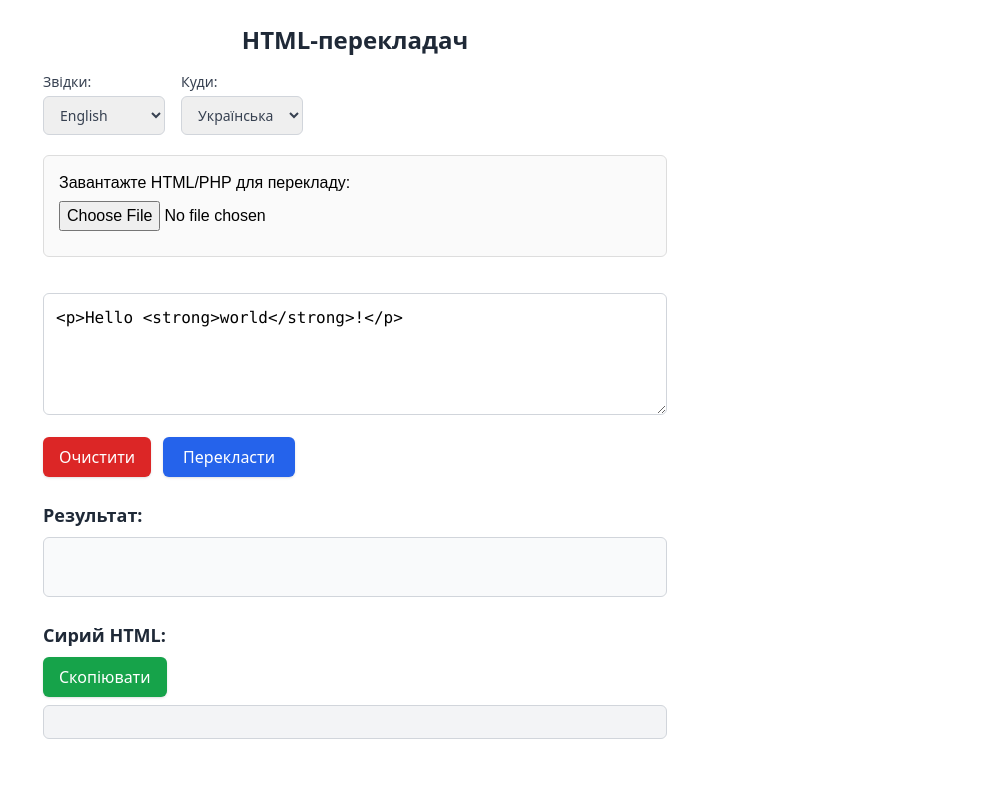
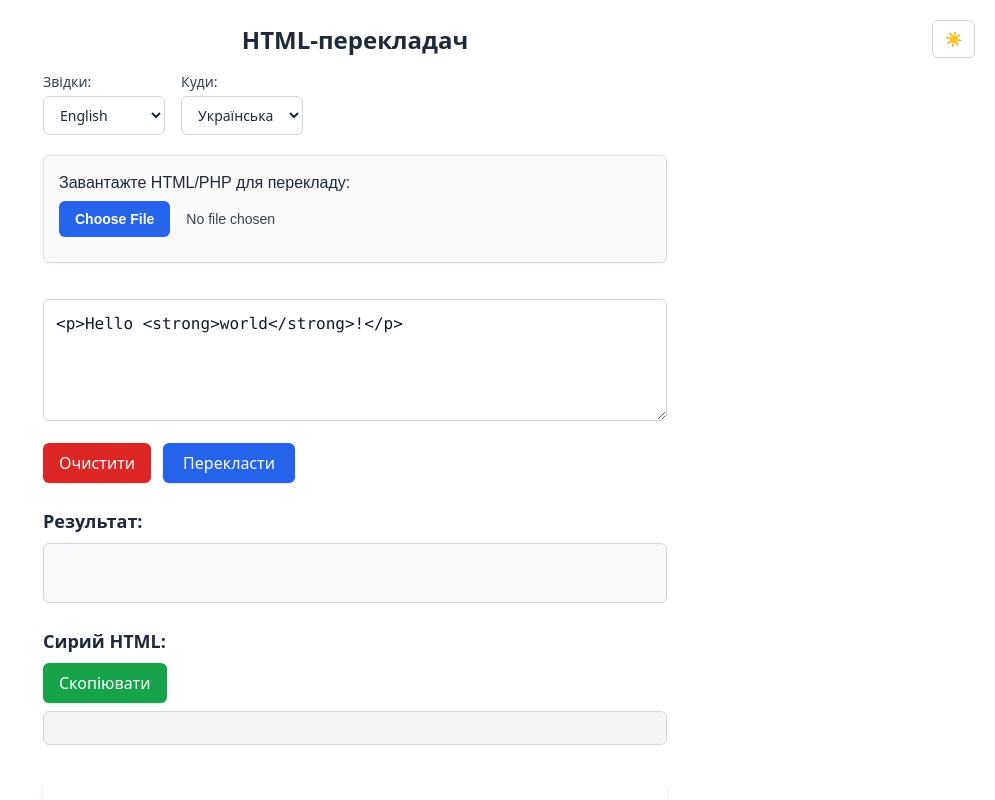
Before and after one commit to Igor9779/html-translator, a React (Create React App) app: page / in a window 1280 px wide. Shown: the top 800 px of the page, without its empty margins (285-1280 px from the left). Built offline with nearby package versions, Linux system fonts and the light colour scheme.

Commit message:
adding dark theme

```diff
--- a/public/index.html
+++ b/public/index.html
@@ -40,5 +40,16 @@
       To begin the development, run `npm start` or `yarn start`.
       To create a production bundle, use `npm run build` or `yarn build`.
     -->
+    <script>
+      (function () {
+        const ls = localStorage.getItem("theme");
+        const prefersDark = window.matchMedia(
+          "(prefers-color-scheme: dark)"
+        ).matches;
+        if (ls === "dark" || (!ls && prefersDark)) {
+          document.documentElement.classList.add("dark");
+        }
+      })();
+    </script>
   </body>
 </html>
--- a/src/App.js
+++ b/src/App.js
@@ -3,6 +3,7 @@ import axios from "axios";
 import LanguageSelector from "./LanguageSelector";
 import FileTranslator from "./FileTranslator";
 import ImageZipCompressor from "./ImageZipCompressor";
+import ThemeToggle from "./ThemeToggle";
 
 async function translateTextGoogle(text, source = "en", target = "uk") {
   if (!text.trim()) return text;
@@ -80,11 +81,18 @@ export default function App() {
       <style>{`
       @keyframes spin { to { transform: rotate(360deg); } }
     `}</style>
-
-      <div className="max-w-2xl mx-auto p-6 font-sans">
-        <h2 className="text-2xl font-bold text-gray-800 mb-4 text-center">
+      <div
+        className="min-h-screen font-sans transition-colors
+                bg-white text-gray-900
+                dark:bg-gray-900 dark:text-gray-100"
+      >
+        <div className="max-w-2xl mx-auto p-6 font-sans dark:bg-gray-900 dark:text-gray-100 transition-colors">
+          <h2 className="text-2xl font-bold text-gray-800 dark:text-gray-100 mb-4 text-center">
             HTML-перекладач
           </h2>
+          <div className="ml-4">
+            <ThemeToggle />
+          </div>
 
           <LanguageSelector
             sourceLang={sourceLang}
@@ -98,7 +106,7 @@ export default function App() {
 
           <textarea
             rows={4}
-          className="w-full mt-4 p-3 border border-gray-300 rounded-md font-mono focus:outline-none focus:ring-2 focus:ring-blue-500 transition"
+            className="w-full mt-4 p-3 border border-gray-300 dark:border-gray-700 rounded-md font-mono focus:outline-none focus:ring-2 focus:ring-blue-500 transition dark:bg-gray-800 dark:text-gray-100"
             value={inputHtml}
             onChange={(e) => setInputHtml(e.target.value)}
             placeholder="Вставте сюди HTML..."
@@ -117,8 +125,8 @@ export default function App() {
               className={`px-5 py-2 rounded-md shadow text-white transition
             ${
               loading
-                ? "bg-blue-300 cursor-not-allowed"
-                : "bg-blue-600 hover:bg-blue-700"
+                ? "bg-blue-300 cursor-not-allowed dark:bg-blue-400"
+                : "bg-blue-600 hover:bg-blue-700 dark:bg-blue-500 dark:hover:bg-blue-600"
             }
           `}
             >
@@ -127,39 +135,43 @@ export default function App() {
           </div>
 
           {loading && (
-          <div className="fixed inset-0 bg-white/70 flex items-center justify-center z-50">
-            <div className="w-16 h-16 border-8 border-gray-200 border-t-blue-600 rounded-full animate-spin"></div>
+            <div className="fixed inset-0 bg-white/70 dark:bg-black/70 flex items-center justify-center z-50">
+              <div className="w-16 h-16 border-8 border-gray-200 dark:border-gray-600 border-t-blue-600 rounded-full animate-spin"></div>
             </div>
           )}
 
-        <h3 className="text-lg font-semibold mt-6 mb-2 text-gray-800">
+          <h3 className="text-lg font-semibold mt-6 mb-2 text-gray-800 dark:text-gray-100">
             Результат:
           </h3>
           <div
-          className="border border-gray-300 rounded-md p-4 bg-gray-50 min-h-[60px]"
+            className="border border-gray-300 dark:border-gray-700 rounded-md p-4 bg-gray-50 dark:bg-gray-800 min-h-[60px]"
             dangerouslySetInnerHTML={{ __html: translatedHtml }}
           />
 
-        <h3 className="text-lg font-semibold mt-6 mb-2 text-gray-800">
+          <h3 className="text-lg font-semibold mt-6 mb-2 text-gray-800 dark:text-gray-100">
             Сирий HTML:
           </h3>
           <div className="flex items-center gap-2 mb-2">
             <button
               onClick={handleCopy}
-            className="px-4 py-2 bg-green-600 text-white rounded-md shadow hover:bg-green-700 transition"
+              className="px-4 py-2 bg-green-600 text-white rounded-md shadow hover:bg-green-700 transition dark:bg-green-500 dark:hover:bg-green-600"
             >
               Скопіювати
             </button>
             {copied && (
-            <span className="text-green-600 font-semibold">Скопійовано!</span>
+              <span className="text-green-600 dark:text-green-400 font-semibold">
+                Скопійовано!
+              </span>
             )}
           </div>
 
-        <pre className="border border-gray-300 rounded-md bg-gray-100 p-4 whitespace-pre-wrap font-mono text-sm">
+          <pre className="border border-gray-300 dark:border-gray-700 rounded-md bg-gray-100 dark:bg-gray-800 p-4 whitespace-pre-wrap font-mono text-sm text-gray-800 dark:text-gray-100">
             {translatedHtml}
           </pre>
+
           <div className="mt-8">
             <ImageZipCompressor />
+          </div>
         </div>
       </div>
     </>
--- a/src/FileTranslator.js
+++ b/src/FileTranslator.js
@@ -67,17 +67,30 @@ export default function FileTranslator({ sourceLang, targetLang }) {
   };
 
   return (
-    <div className="file-translator">
-      <label className="ft-label">
+    <div
+      className="file-translator p-4 border border-gray-300 rounded-md shadow-sm
+                  bg-gray-50 dark:bg-gray-800 dark:border-gray-600 transition"
+    >
+      <label className="ft-label block mb-2 font-medium text-gray-800 dark:text-gray-200">
         Завантажте HTML/PHP для перекладу:
         <input
           type="file"
           accept=".html,.php"
           onChange={handleFile}
-          className="ft-input"
+          className="ft-input mt-2 block w-full text-sm text-gray-700 dark:text-gray-300
+                   file:mr-4 file:py-2 file:px-4 file:rounded-md
+                   file:border-0 file:text-sm file:font-semibold
+                   file:bg-blue-600 file:text-white
+                   hover:file:bg-blue-700 dark:file:bg-blue-500 dark:hover:file:bg-blue-600
+                   cursor-pointer"
         />
       </label>
-      {loading && <div className="ft-loader">Перекладаємо файл…</div>}
+
+      {loading && (
+        <div className="ft-loader mt-3 text-blue-600 dark:text-blue-400 font-semibold animate-pulse">
+          Перекладаємо файл…
+        </div>
+      )}
     </div>
   );
 }
--- a/src/LanguageSelector.js
+++ b/src/LanguageSelector.js
@@ -13,12 +13,16 @@ export default function LanguageSelector({
 }) {
   return (
     <div className="flex gap-4 mb-3">
-      <label className="flex flex-col text-sm font-medium text-gray-700">
+      {/* Звідки */}
+      <label className="flex flex-col text-sm font-medium text-gray-700 dark:text-gray-200">
         Звідки:
         <select
           value={sourceLang}
           onChange={(e) => onSourceChange(e.target.value)}
-          className="mt-1 border border-gray-300 rounded-md px-3 py-2 cursor-pointer focus:outline-none focus:ring-2 focus:ring-blue-500 focus:border-blue-500"
+          className="mt-1 border border-gray-300 dark:border-gray-600 rounded-md px-3 py-2 cursor-pointer
+                   bg-white dark:bg-gray-800 text-gray-800 dark:text-gray-200
+                   focus:outline-none focus:ring-2 focus:ring-blue-500 focus:border-blue-500
+                   transition duration-200"
         >
           {languages.map((lang) => (
             <option key={lang.code} value={lang.code}>
@@ -28,12 +32,16 @@ export default function LanguageSelector({
         </select>
       </label>
 
-      <label className="flex flex-col text-sm font-medium text-gray-700">
+      {/* Куди */}
+      <label className="flex flex-col text-sm font-medium text-gray-700 dark:text-gray-200">
         Куди:
         <select
           value={targetLang}
           onChange={(e) => onTargetChange(e.target.value)}
-          className="mt-1 border border-gray-300 rounded-md px-3 py-2 cursor-pointer focus:outline-none focus:ring-2 focus:ring-blue-500 focus:border-blue-500"
+          className="mt-1 border border-gray-300 dark:border-gray-600 rounded-md px-3 py-2 cursor-pointer
+                   bg-white dark:bg-gray-800 text-gray-800 dark:text-gray-200
+                   focus:outline-none focus:ring-2 focus:ring-blue-500 focus:border-blue-500
+                   transition duration-200"
         >
           {languages.map((lang) => (
             <option key={lang.code} value={lang.code}>
--- /dev/null
+++ b/src/ThemeToggle.js
@@ -0,0 +1,31 @@
+import useTheme from "./hooks/useTheme";
+
+export default function ThemeToggle() {
+  const { theme, toggle } = useTheme();
+
+  return (
+    <div className="fixed top-2 right-2 sm:top-3 sm:right-3 md:top-5 md:right-5 z-50 print:hidden">
+      <button
+        onClick={toggle}
+        aria-label="Toggle theme"
+        className="inline-flex items-center gap-1 sm:gap-2 px-2 py-1 sm:px-3 sm:py-2
+                   rounded-md border border-gray-300 dark:border-gray-600
+                   bg-white text-gray-800 dark:bg-gray-800 dark:text-gray-100
+                   hover:bg-gray-50 dark:hover:bg-gray-700 transition shadow-sm
+                   focus:outline-none focus:ring-2 focus:ring-blue-500 text-xs sm:text-sm"
+      >
+        {theme === "dark" ? (
+          <>
+            <span>🌙</span>
+            <span className="hidden xs:inline">Dark</span>
+          </>
+        ) : (
+          <>
+            <span>☀️</span>
+            <span className="hidden xs:inline">Light</span>
+          </>
+        )}
+      </button>
+    </div>
+  );
+}
--- /dev/null
+++ b/src/hooks/useTheme.js
@@ -0,0 +1,34 @@
+import { useEffect, useState } from "react";
+
+export default function useTheme() {
+  const getInitial = () => {
+    const ls = localStorage.getItem("theme");
+    if (ls) return ls; // 'light' | 'dark'
+    return window.matchMedia("(prefers-color-scheme: dark)").matches
+      ? "dark"
+      : "light";
+  };
+
+  const [theme, setTheme] = useState(getInitial);
+
+  useEffect(() => {
+    const root = document.documentElement.classList;
+    if (theme === "dark") root.add("dark");
+    else root.remove("dark");
+    localStorage.setItem("theme", theme);
+  }, [theme]);
+
+  // оновлюємося при зміні системної теми, якщо користувач не задав свою (необов'язково)
+  useEffect(() => {
+    const media = window.matchMedia("(prefers-color-scheme: dark)");
+    const handler = () => {
+      const ls = localStorage.getItem("theme");
+      if (!ls) setTheme(media.matches ? "dark" : "light");
+    };
+    media.addEventListener?.("change", handler);
+    return () => media.removeEventListener?.("change", handler);
+  }, []);
+
+  const toggle = () => setTheme((prev) => (prev === "dark" ? "light" : "dark"));
+  return { theme, toggle, setTheme };
+}
--- a/tailwind.config.js
+++ b/tailwind.config.js
@@ -1,5 +1,6 @@
 /** @type {import('tailwindcss').Config} */
 module.exports = {
+  darkMode: "class",
   content: ["./src/**/*.{js,jsx,ts,tsx,html}"],
   theme: { extend: {} },
   plugins: [],
```
Also changed, not shown: src/ImageZipCompressor.js (+18 -16 lines). Lines whose indentation alone changed are shown as unchanged.
